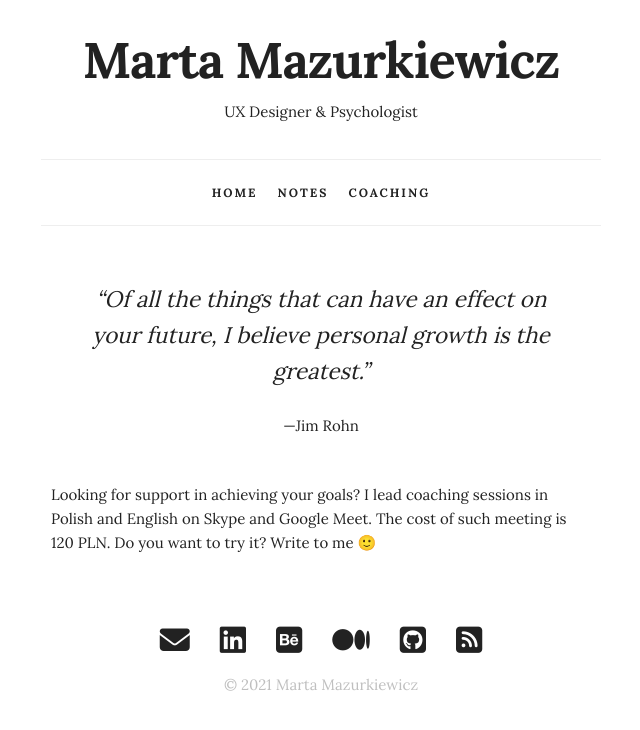
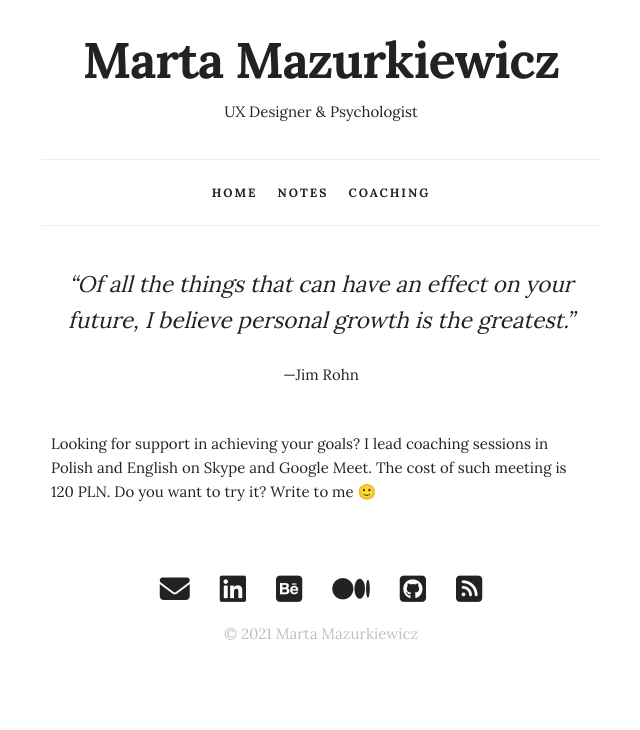
Before and after one commit to mazurki/mazurki.github.io, a Jekyll site: the page built from coaching.html, in a window 1280 px wide. Shown: the top 730 px of the page, without its empty margins (319-959 px from the left). Built offline with Jekyll 4.4.1, drawn with Linux system fonts in a browser that asks for light colours; nearby versions of some CDN libraries.

Commit message:
change padding size around figure

```diff
--- a/assets/css/custom.css
+++ b/assets/css/custom.css
@@ -66,6 +66,11 @@ figcaption {
     text-align: center;
     font-size: 1em;
     margin-bottom: 3em;
+}
+
+figure {
+    margin: 0;
+    margin-bottom: 1em;
 }
 
 .error {
```
